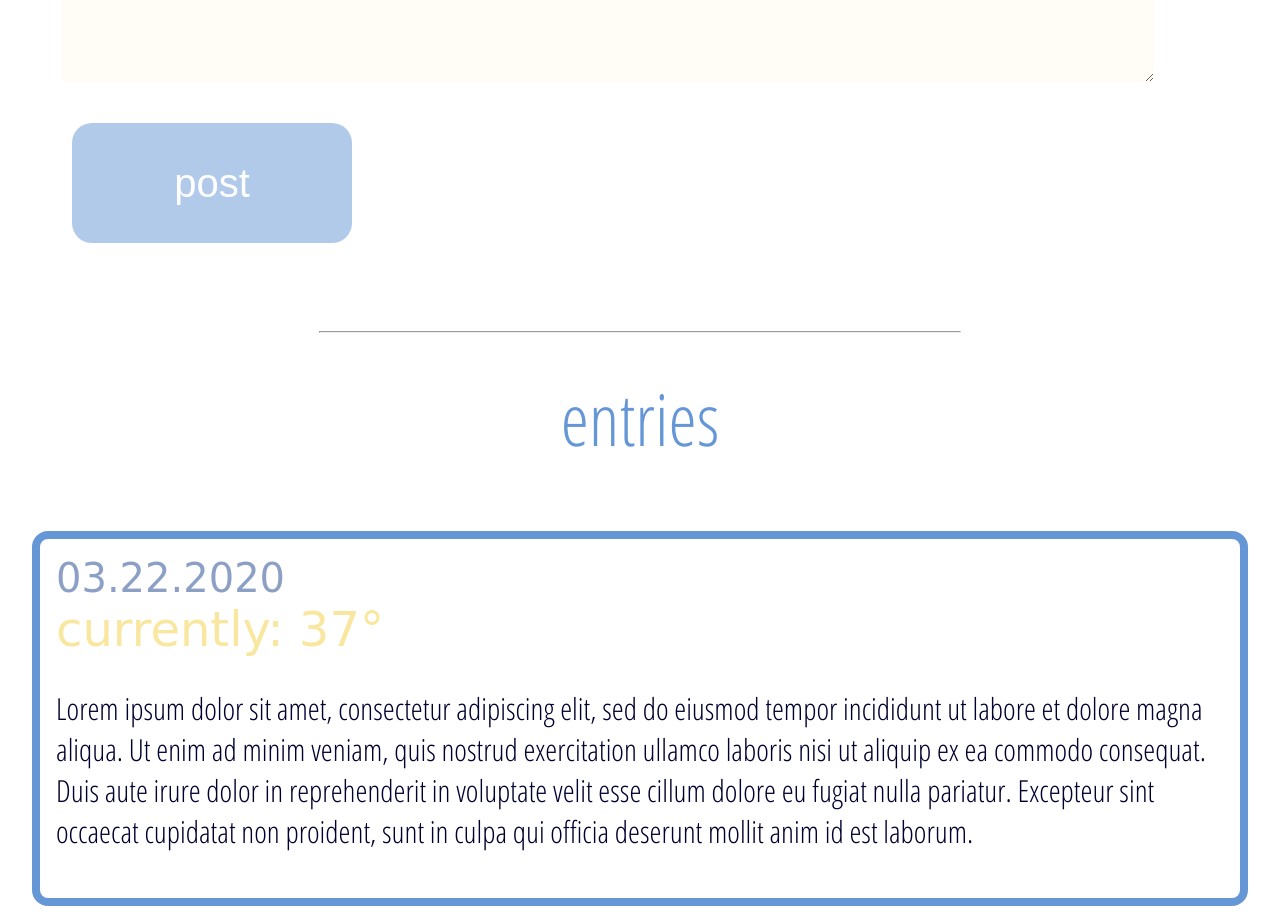
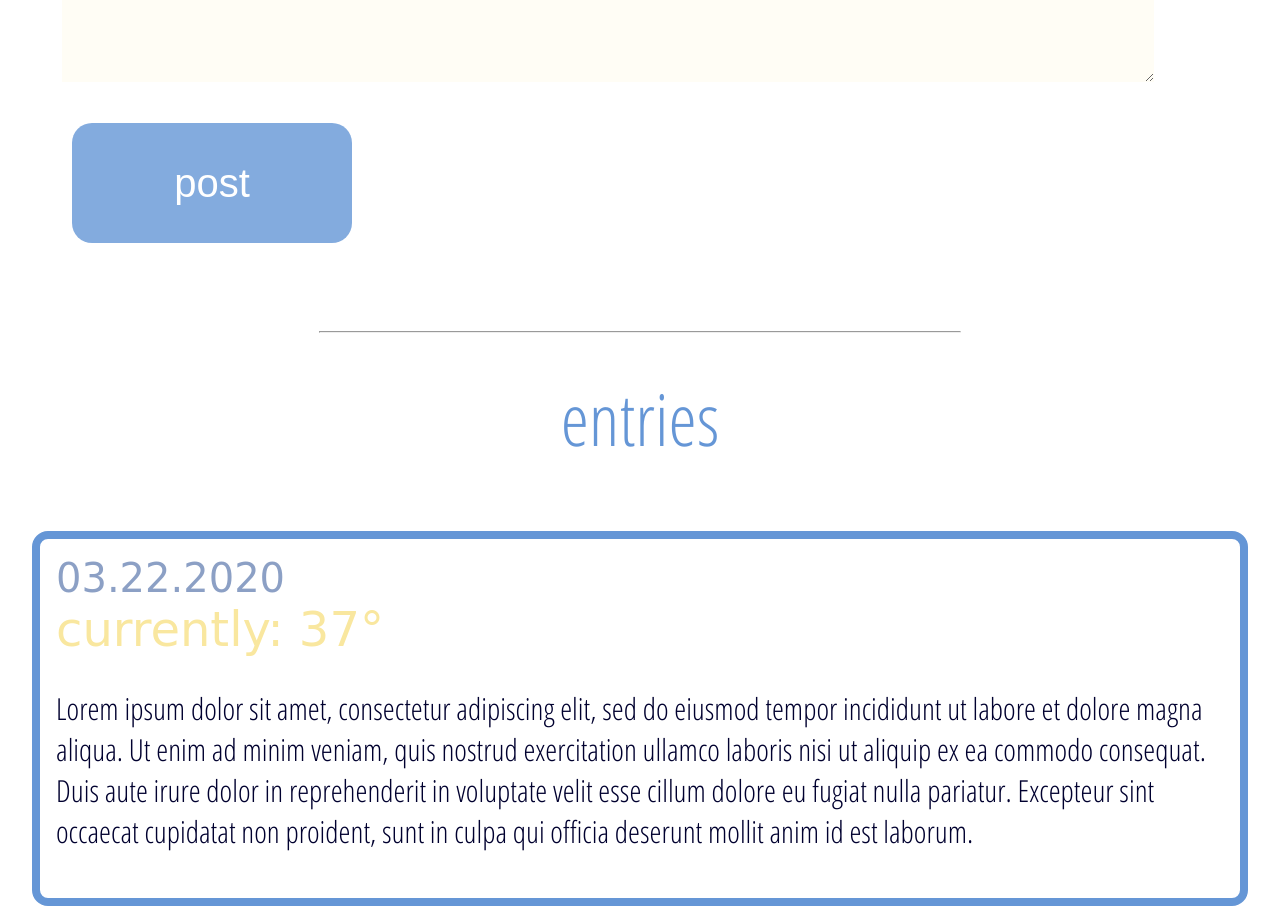
Before and after one commit to osborne7/weather-journal-min, a website: page website/index.html in a window 1280 px wide. Shown: the part 1320-2240 px from the top of the page. Drawn offline with Linux system fonts and the light colour scheme; a web font is replaced by a local one.

Commit message:
Adjust color gradient

```diff
--- a/website/style.css
+++ b/website/style.css
@@ -5,7 +5,6 @@ body {
     background-size: contain;
     font-family: 'Open Sans Condensed', sans-serif;
     margin: 0;
-    /* background:#f7f7f7; */
 }
 
 #app {
@@ -22,7 +21,6 @@ body {
 }
 
 #zip {
-    /* border: 1px solid blue; */
     margin: 0em 0.5em;
     padding: 0.5em;
 }
@@ -54,7 +52,6 @@ body {
 
 .temp {
     font-size: 3em;
-    /* color: #bc9e93; */
     color: rgb(249, 231, 159);
     font-family: 'Dawning of a New Day', cursive;
 
@@ -64,20 +61,10 @@ body {
     /* font-family: 'Amatic SC', cursive; */
     font-family: 'Dawning of a New Day', cursive;
     font-size: 7em;
-    /* padding: 4em 1em; */
-    /* text-align: center; */
     color: white;
     font-weight: 200;
     /* margin: 0; */
     align-self: flex-end;
-    /* text-decoration: underline; */
-    /* text-decoration-line: underline; */
-    /* text-decoration-style: wavy; */
-    /* text-decoration-color: #8ca0c5; */
-    /* text-decoration-thickness: unset; */
-    /* border: 1px black dashed; */
-    /* background-size: c; */
-    /* margin: 1em; */
 }
 
 #hero {
@@ -108,9 +95,6 @@ body {
     font-size: 4.5em;
     text-align: center;
     color: rgb(101, 150, 214);
-
-    /* font-family: 'Amatic SC', cursive; */
-    /* border-top: 1px solid #fdfde2; */
 }
 
 .content {
@@ -120,7 +104,6 @@ body {
 
 hr {
     width: 50%;
-    /* border-radius: 1em; */
 }
 
 
@@ -176,33 +159,16 @@ input {
 button {
     width: 7em;
     height: 3em;
-    /* background: rgba(14, 179, 157, 0.5); */
-    /* color: #8ca0c5; */
-    /* background: rgba(249, 231, 159, 0.7); */
-    /* background: rgba(52, 73, 94, .3); */
-    /* background: rgba(174, 213, 129, .4); */
-    /* background: rgba(38, 198, 218, .3); */
-    background: rgb(101, 150, 214, .5);
+    background: rgba(101, 150, 214, .8);
     font-size: 2.5em;
-    /* font-family: 'Amatic SC', cursive; */
-    /* font-family: 'Dawning of a New Day', cursive; */
     border: none;
-    /* box-shadow: 1px 1px 1.4px #444; */
     margin: 0.5em 1em 2em 1em;
     border-radius: .5em;
     color: white;
-    /* color: rgb(184, 169, 169); */
 }
 
 button:hover {
-    /* background: rgba(34, 187, 149, 0.7); */
-    /* background: rgb(249, 231, 159); */
-    /* background: rgba(52, 73, 94, .7); */
-    /* background: rgba(174, 213, 129, .7); */
-    /* background: rgba(38, 198, 218, .5); */
-    background: rgb(101, 150, 214, .8);
-    /* border: .1em solid rgb(228, 228, 93); */
-    /* color: black; */
+    background: rgb(101, 150, 214);
     transition: all 0.2s ease-in-out;
     cursor: pointer;
 }
```
